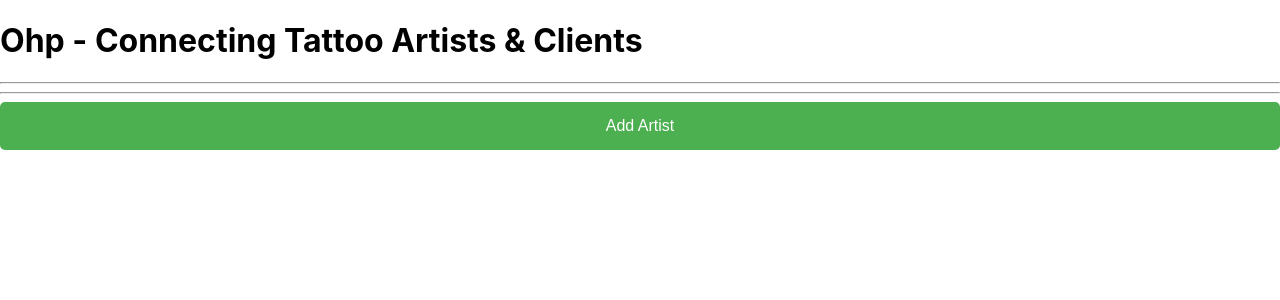
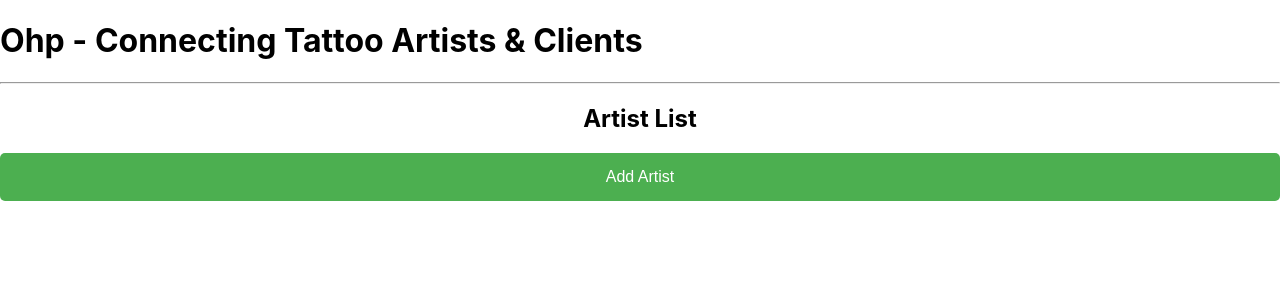
Before and after one commit to Schmelzberry/Capstone, a React (Create React App) app: page / in a window 1280 px wide. Shown: the top 300 px of the page. Built offline with nearby package versions, Linux system fonts and the light colour scheme.

Commit message:
form style done for today

```diff
--- a/src/components/ArtistList.js
+++ b/src/components/ArtistList.js
@@ -4,8 +4,10 @@
 function ArtistList(props) {
   return(
     <React.Fragment>
-      < hr/>
+      <h2 class="heading">Artist List</h2>
+
       {props.artistList.map((artist) =>
+
 
       <Artist
       whenArtistClicked = { props.onArtistSelection }
--- a/src/components/EditArtistForm.js
+++ b/src/components/EditArtistForm.js
@@ -19,6 +19,7 @@
 
   return (
     <React.Fragment>
+      <h2 class="heading">Edit Artist Info</h2>
       <ReusableArtistForm
       formSubmissionHandler={handleEditArtistFormSubmission}
         buttonText="Update Artist"
--- a/src/components/NewArtistForm.js
+++ b/src/components/NewArtistForm.js
@@ -15,6 +15,7 @@
   }
   return(
     <React.Fragment>
+      <h2 class="heading">Add New Artist Below</h2>
         <ReusableArtistForm
         formSubmissionHandler={handleNewArtistFormSubmission}
         buttonText="Add Me!" />
--- a/src/index.css
+++ b/src/index.css
@@ -39,3 +39,8 @@
   cursor: pointer;
   border-radius: 5px;
 }
+
+.heading {
+  text-align: center;
+
+}
```
